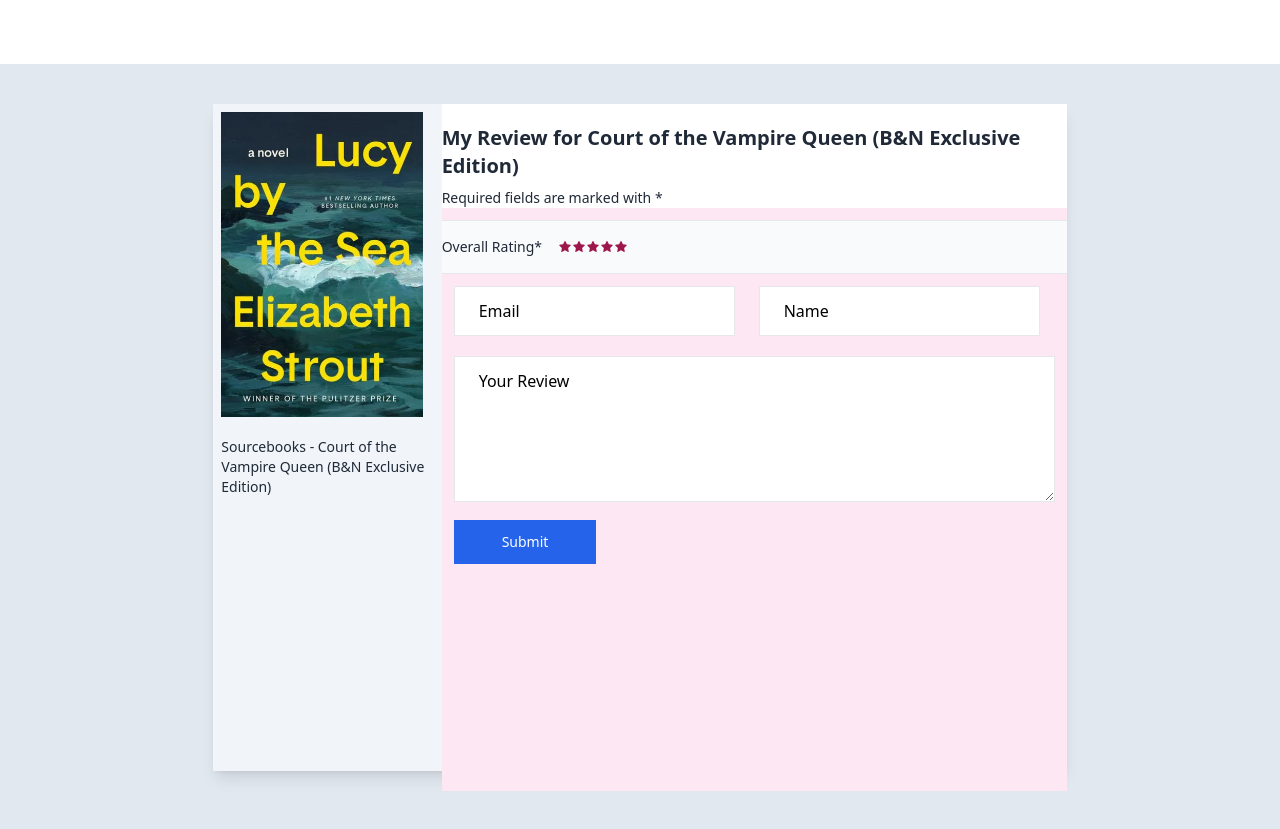
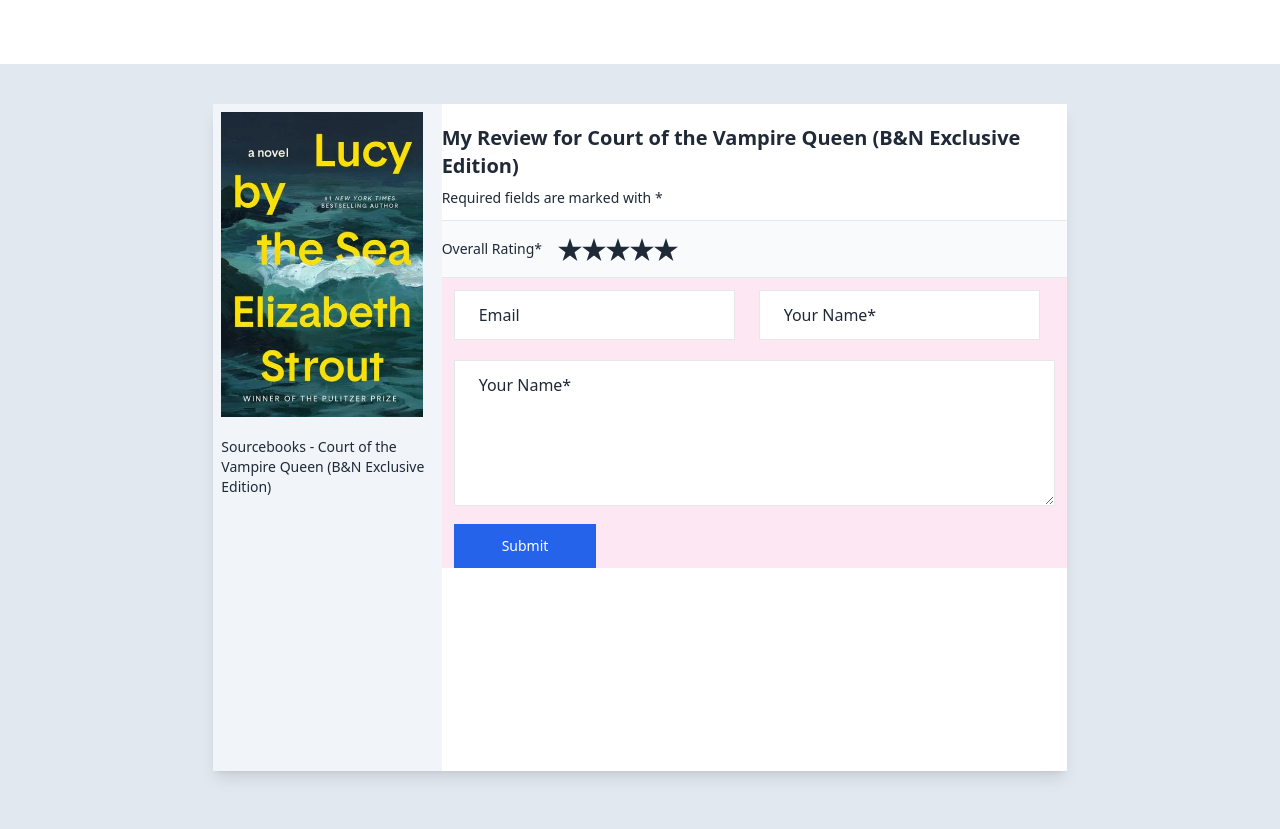
Before and after one commit to Uvacoder/abc-book-store, a React (Create React App) app: page / in a window 1280 px wide. Shown: the part 980-1809 px from the top of the page. Built offline with nearby package versions, Linux system fonts and the light colour scheme.

Commit message:
add individuals review sections form add

```diff
--- a/src/SharedCompo/Review/AddIndividualsReview.js
+++ b/src/SharedCompo/Review/AddIndividualsReview.js
@@ -1,41 +1,57 @@
 import React from 'react'
 import img from '../../../src/assets/images/book.jpg'
 import { AiFillStar } from 'react-icons/ai';
+import { ImCross } from 'react-icons/im';
+import { useForm } from "react-hook-form";
 
 const AddIndividualsReview = () => {
+
+  const { register, handleSubmit, watch, formState: { errors } } = useForm();
+  const onSubmit = data => console.log(data);
   return (
     <>
     <div className="h-screen w-full mx-auto bg-slate-200 relative">
             <div className=" bg-white w-10/12 md:w-9/12 lg:w-8/12 absolute mt-10 mx-auto inset-0 shadow-lg h-5/6">
                <div className="flex flex-col lg:flex-row h-full">
                 <div className="Review-Book basis-1/3 w-full p-2 pr-0 bg-slate-100 h-full mx-auto">
-                    <img src={img} className='w-11/12' alt="" />
+                <img className="w-11/12" src={img} />
                     <div className="text-sm mt-5">
                         <h1>Sourcebooks - Court of the Vampire Queen (B&N Exclusive Edition)</h1>
                     </div>
                 </div>
-                <div className="Review-Form basis-2/3 mt-5 h-full bg-pink-100">
-                    <div className="bg-white mb-3">
+                <div className="Review-Form basis-2/3 mt-5 h-full">
+                    {/* <div className="">
+                    <h1 className='mx-3 text-right w-full block mr-auto'><ImCross></ImCross></h1>
+                    </div> */}
+                    <div className="bg-white mb-3 w-full">
+
                     <h1 className='text-xl font-semibold'>My Review for Court of the Vampire Queen (B&N Exclusive Edition)</h1>
                     <h1 className='text-sm mt-2'>Required fields are marked with *</h1>
                     </div>
-                    <div className="bg-slate-50 border-y py-4 flex space-x-4 items-center">
+
+
+                  <form className='bg-pink-100'onSubmit={handleSubmit(onSubmit)} >
+                  <div className="bg-slate-50 border-y py-4 flex space-x-4 items-center">
                         <h2 className='text-sm font-medium'>Overall Rating*</h2>
-                        <div class="text-pink-800 flex text-sm">
-                        <AiFillStar className=''></AiFillStar>
-                        <AiFillStar className=''></AiFillStar>
-                        <AiFillStar className=''></AiFillStar>
-                        <AiFillStar className=''></AiFillStar>
-                        <AiFillStar className=''></AiFillStar>
-                     </div>
-                    </div>
-                  <form className='bg-pink-100' >
+                  <div className="rating">
+                  <input type="radio" name="rating-1" className="mask mask-star" />
+                  <input type="radio" name="rating-2" className="mask mask-star" />
+                  <input type="radio" name="rating-3" className="mask mask-star" />
+                  <input type="radio" name="rating-4" className="mask mask-star" />
+                  <input type="radio" name="rating-5" className="mask mask-star" />
+                </div>
+                </div>
+
                   <div className="flex">
-                  <input className='input-bordered border border-1 m-3 outline-0 focus:border-pink-600 py-3 px-6 placeholder-black '  placeholder='Email' type="email" />
-                  <input className='input-bordered border border-1 m-3 py-3 outline-0 focus:border-pink-600 px-6 placeholder-black '  placeholder='Name' type="text" />
+                  <input className='input-bordered border border-1 m-3 outline-0 focus:border-pink-600 py-3 px-6 placeholder-black 'defaultValue="Email" {...register("example")}  type="email" />
+
+                  <input className='input-bordered border border-1 m-3 py-3 outline-0 focus:border-pink-600 px-6 placeholder-black 'defaultValue="Your Name*" {...register("exampleRequired", { required: true })}   type="text" />
+
                   </div>
                   <div className="">
-                    <textarea className='input-bordered border border-1 mx-3 my-2 py-3 outline-0 focus:border-pink-600 px-6 placeholder-black ' placeholder='Your Review' name="" id="" cols="58" rows="5"></textarea>
+
+                    <textarea className='input-bordered border border-1 mx-3 my-2 py-3 outline-0 focus:border-pink-600 px-6 placeholder-black 'defaultValue="Your Review*" {...register("exampleRequired", { required: true })}  name="" id="" cols="58" rows="5"></textarea>
+
                   </div>
                   <div className="mx-3 mt-1">
                    <button className='px-12 py-3 text-white bg-blue-600 text-sm font-medium hover:bg-pink-600'>Submit</button>
```
